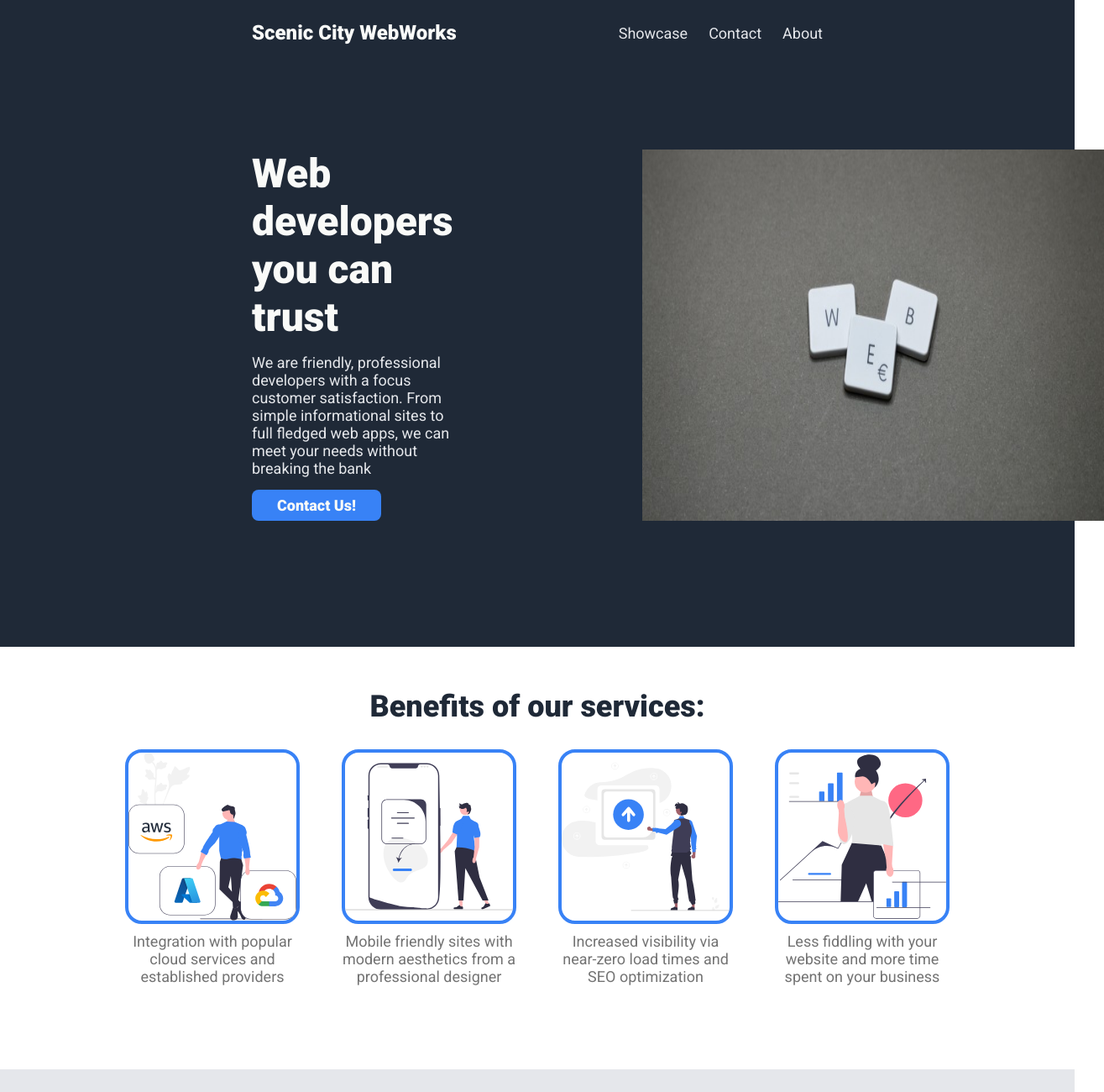
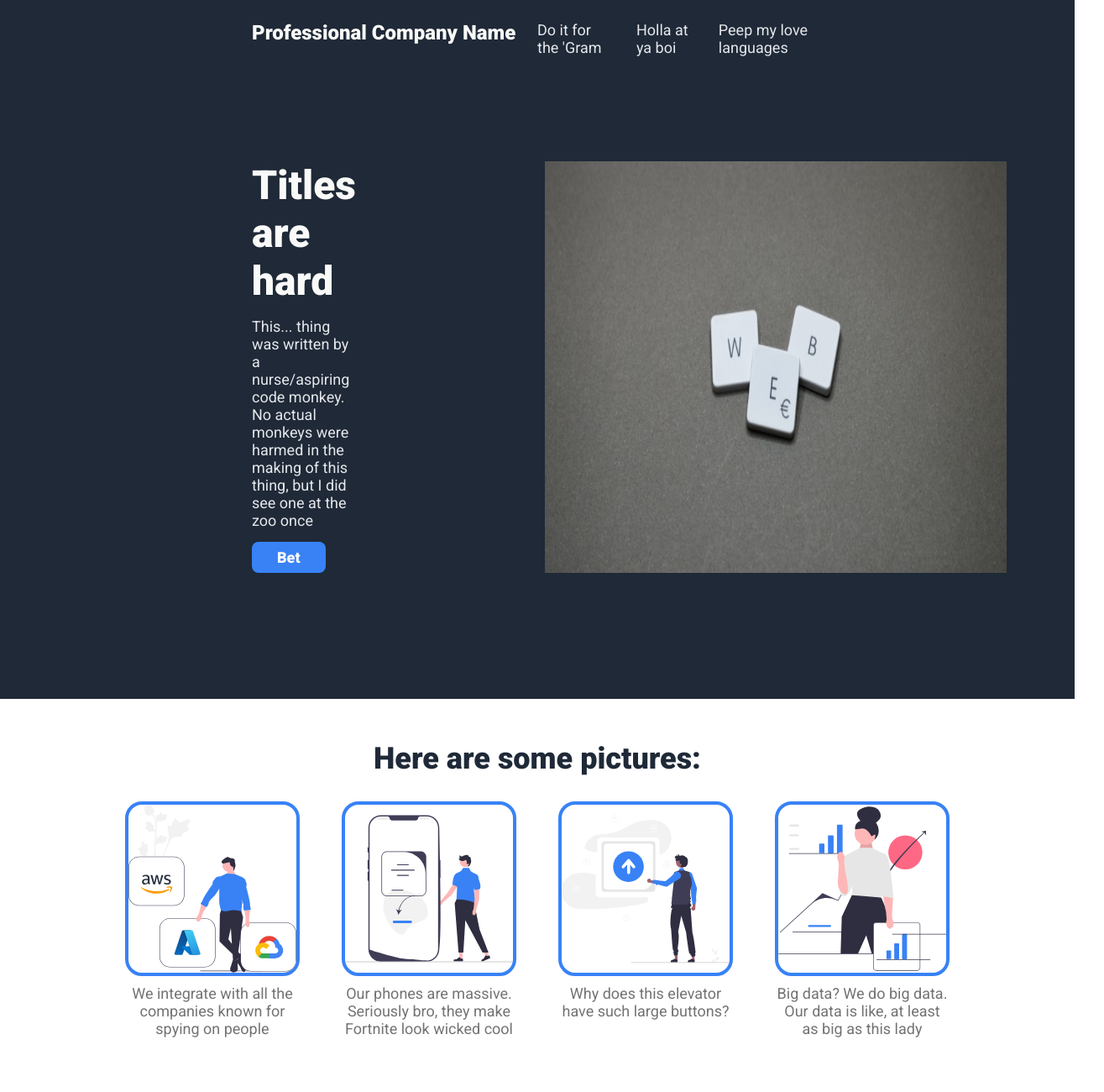
Before and after one commit to accurish/odin-landing-page, a plain HTML site: page index.html in a window 1280 px wide. Shown: the top 1300 px of the page at 84% size, 1315 px wide, since content can reach past the window. Drawn offline with Linux system fonts and the light colour scheme.

Commit message:
Refactor generic content into humor

```diff
--- a/index.html
+++ b/index.html
@@ -9,18 +9,18 @@
     <meta charset="UTF-8">
     <meta http-equiv="X-UA-Compatible" content="IE=edge">
     <meta name="viewport" content="width=device-width, initial-scale=1.0">
-    <title>Scenic City WebWorks</title>
+    <title>Devs Without Borders. Or Boundaries.</title>
 </head>
 
 <body>
     <header class="hero-header">
 
-        <div class="logo-text">Scenic City WebWorks</div>
+        <div class="logo-text">Professional Company Name</div>
 
         <div class="header-links">
-            <a href="#">Showcase</a>
-            <a href="#">Contact</a>
-            <a href="#">About</a>
+            <a href="#">Do it for the 'Gram</a>
+            <a href="#">Holla at ya boi</a>
+            <a href="#">Peep my love languages</a>
         </div>
 
     </header>
@@ -29,11 +29,11 @@
 
         <div class="hero-column">
 
-            <div class="hero-text">Web developers you can trust</div>
+            <div class="hero-text">Titles are hard</div>
 
-            <div class="hero-subtext">We are friendly, professional developers with a focus customer satisfaction. From simple informational sites to full fledged web apps, we can meet your needs without breaking the bank</div>
+            <div class="hero-subtext">This... thing was written by a nurse/aspiring code monkey. No actual monkeys were harmed in the making of this thing, but I did see one at the zoo once</div>
 
-            <button class="button">Contact Us!</button>
+            <button class="button">Bet</button>
 
         </div>
 
@@ -44,28 +44,28 @@
 
     <div class="info-box">
 
-        Benefits of our services:
+        Here are some pictures:
 
         <div class="card-box">
 
             <div class="info-card">
-                <img src="images/undraw-cloud-host.svg">
-                Integration with popular cloud services and established providers
+                <img src="images/undraw-cloud-host.svg" alt="A graphic of a man surrounded by logos of several well known brands">
+                We integrate with all the companies known for spying on people
             </div>
 
             <div class="info-card">
-                <img src="images/undraw-modern-design.svg">
-                Mobile friendly sites with modern aesthetics from a professional designer
+                <img src="images/undraw-modern-design.svg" alt="A graphic of a person standing next to a cell phone that is at least 8 feet tall">
+                Our phones are massive. Seriously bro, they make Fortnite look wicked cool
             </div>
 
             <div class="info-card">
-                <img src="images/undraw-going-up.svg">
-                Increased visibility via near-zero load times and SEO optimization
+                <img src="images/undraw-going-up.svg" alt="A graphic of a man touchgin an arrow on an apparently wall mounted screen">
+                Why does this elevator have such large buttons?
             </div>
 
             <div class="info-card">
-                <img src="images/undraw-projections.svg">
-                Less fiddling with your website and more time spent on your business
+                <img src="images/undraw-projections.svg" alt="A graphic of a woman with several charts, all trending upward">
+                Big data? We do big data. Our data is like, at least as big as this lady
             </div>
 
         </div>
@@ -73,8 +73,8 @@
     </div>
 
     <div class="testimonial-box">
-        <div class="testimonial-quote">Yes, that looks very nice dear. I'm sure it took you a long time to make. Speaking of, when are you going to stop playing around with those computers and get a real job?</div>
-        <div class="testimonial-name">-Our Mothers</div>
+        <div class="testimonial-quote">Yes, that looks very nice dear. I'm sure you worked very hard on it. Speaking of, when are you going to stop playing around with those computers and get a real job?</div>
+        <div class="testimonial-name">-My Mother</div>
     </div>
 
 </body>
--- a/styles.css
+++ b/styles.css
@@ -81,7 +81,7 @@
     flex-direction: column;
     row-gap: 30px;
     align-items: center;
-    color:#1F2937;
+    color: #1F2937;
     font-size: 36px;
     font-weight: 900;
 
@@ -105,7 +105,7 @@
     text-align: center;
 }
 
-.info-card img{
+.info-card img {
     width: 200px;
     height: 200px;
     border: 4px solid #3882F6;
@@ -121,7 +121,6 @@
 }
 
 .testimonial-quote {
-
     color: #1F2937;
     font-style: italic;
     font-size: 36px;
```
